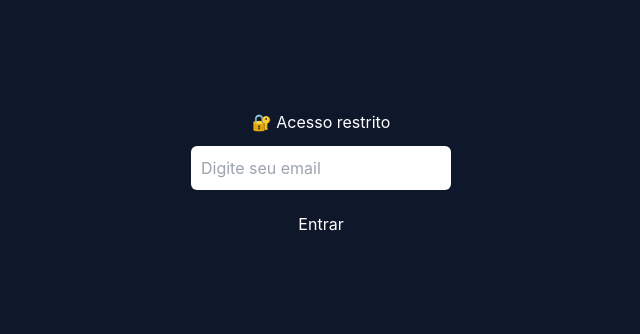
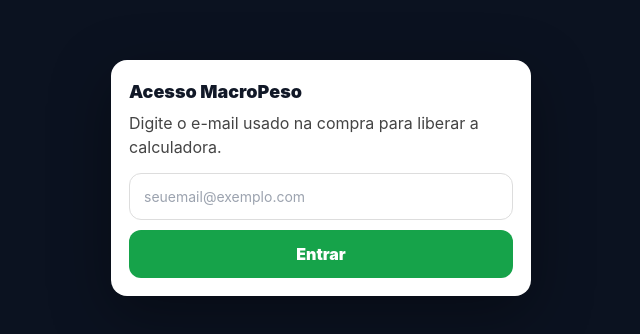
Before and after one commit to JoaoFrutuoso/aplicativo-macropeso, a React (Vite) app: page / in a window 1280 px wide. Shown: the part 222-556 px from the top of the page, without its empty margins (319-959 px from the left). Built offline with nearby package versions, Linux system fonts and the light colour scheme; no server answers.

Commit message:
Update App.jsx

```diff
--- a/src/App.jsx
+++ b/src/App.jsx
@@ -1,86 +1,225 @@
-import { useState } from "react";
-import { createClient } from "@supabase/supabase-js";
-import MacroPesoApp from "./components/MacroPesoApp";
+import React, { useEffect, useMemo, useState } from "react";
+import { Helmet } from "react-helmet";
+import MacroPesoApp from "@/components/MacroPesoApp";
+import { supabase } from "./supabaseClient";
 
-// 🔑 Supabase
-const supabase = createClient(
-  import.meta.env.VITE_SUPABASE_URL,
-  import.meta.env.VITE_SUPABASE_ANON_KEY
-);
+function AccessGate({ children }) {
+  const [email, setEmail] = useState("");
+  const [status, setStatus] = useState("idle"); // idle | checking | ok | denied | error
+  const [msg, setMsg] = useState("");
 
-export default function App() {
-  const [email, setEmail] = useState("");
-  const [loading, setLoading] = useState(false);
-  const [liberado, setLiberado] = useState(false);
-  const [erro, setErro] = useState("");
+  const normalizedEmail = useMemo(() => email.trim().toLowerCase(), [email]);
 
-  async function verificarAcesso() {
-    setLoading(true);
-    setErro("");
+  async function checkEmail(e) {
+    e?.preventDefault?.();
 
+    const em = normalizedEmail;
+    if (!em || !em.includes("@")) {
+      setStatus("denied");
+      setMsg("Digite um e-mail válido.");
+      return;
+    }
+
+    setStatus("checking");
+    setMsg("");
+
+    try {
       const { data, error } = await supabase
         .from("acessos_kiwify")
-      .select("email")
-      .eq("email", email)
-      .eq("ativo", true)
+        .select("email, ativo, data_expiracao")
+        .eq("email", em)
+        .maybeSingle();
+
+      if (error) {
+        setStatus("error");
+        setMsg("Erro ao consultar o acesso. (RLS/Policy/Conexão)");
+        return;
+      }
+
+      if (!data) {
+        setStatus("denied");
+        setMsg("E-mail não encontrado na lista de compradores.");
+        return;
+      }
+
+      const ativo = !!data.ativo;
+
+      // data_expiracao pode ser null
+      const exp = data.data_expiracao ? new Date(data.data_expiracao).getTime() : null;
+      const now = Date.now();
+      const naoExpirou = exp === null || exp > now;
+
+      if (ativo && naoExpirou) {
+        localStorage.setItem("mp_access_email", em);
+        setStatus("ok");
+        setMsg("");
+        return;
+      }
+
+      setStatus("denied");
+      setMsg("Acesso inativo ou expirado.");
+    } catch (err) {
+      setStatus("error");
+      setMsg("Erro inesperado ao validar acesso.");
+    }
+  }
+
+  async function autoCheck() {
+    const saved = (localStorage.getItem("mp_access_email") || "").trim().toLowerCase();
+    if (!saved) return;
+    setEmail(saved);
+    // valida de verdade também (não confia só no localStorage)
+    setStatus("checking");
+    setMsg("");
+
+    try {
+      const { data, error } = await supabase
+        .from("acessos_kiwify")
+        .select("email, ativo, data_expiracao")
+        .eq("email", saved)
         .maybeSingle();
 
       if (error || !data) {
-      setErro("Acesso não autorizado para este email.");
-      setLoading(false);
+        setStatus("idle");
         return;
       }
 
-    setLiberado(true);
-    setLoading(false);
+      const ativo = !!data.ativo;
+      const exp = data.data_expiracao ? new Date(data.data_expiracao).getTime() : null;
+      const now = Date.now();
+      const naoExpirou = exp === null || exp > now;
+
+      if (ativo && naoExpirou) setStatus("ok");
+      else setStatus("idle");
+    } catch {
+      setStatus("idle");
+    }
   }
 
-  // 🔒 BLOQUEIO
-  if (!liberado) {
+  function logout() {
+    localStorage.removeItem("mp_access_email");
+    setStatus("idle");
+    setMsg("");
+    setEmail("");
+  }
+
+  useEffect(() => {
+    autoCheck();
+    // eslint-disable-next-line react-hooks/exhaustive-deps
+  }, []);
+
+  if (status === "ok") {
     return (
-      <div style={{
+      <div className="min-h-screen">
+        <div style={{ position: "fixed", top: 12, right: 12, zIndex: 9999 }}>
+          <button
+            onClick={logout}
+            style={{
+              padding: "10px 12px",
+              borderRadius: 10,
+              border: "1px solid #ddd",
+              background: "white",
+              cursor: "pointer",
+              fontWeight: 700,
+            }}
+          >
+            Sair
+          </button>
+        </div>
+        {children}
+      </div>
+    );
+  }
+
+  return (
+    <div
+      style={{
         minHeight: "100vh",
-        display: "flex",
-        alignItems: "center",
-        justifyContent: "center",
-        background: "#0f172a",
-        color: "#fff",
-        flexDirection: "column",
-        gap: "12px"
-      }}>
-        <h2>🔐 Acesso restrito</h2>
+        display: "grid",
+        placeItems: "center",
+        padding: 18,
+        background: "#0b1220",
+      }}
+    >
+      <div
+        style={{
+          width: "100%",
+          maxWidth: 420,
+          background: "white",
+          borderRadius: 16,
+          padding: 18,
+          boxShadow: "0 18px 60px rgba(0,0,0,.35)",
+        }}
+      >
+        <h1 style={{ fontSize: 18, fontWeight: 900, marginBottom: 6 }}>
+          Acesso MacroPeso
+        </h1>
+        <p style={{ marginTop: 0, marginBottom: 14, color: "#444" }}>
+          Digite o e-mail usado na compra para liberar a calculadora.
+        </p>
 
+        <form onSubmit={checkEmail} style={{ display: "grid", gap: 10 }}>
           <input
-          type="email"
-          placeholder="Digite seu email"
             value={email}
             onChange={(e) => setEmail(e.target.value)}
+            placeholder="seuemail@exemplo.com"
+            autoComplete="email"
             style={{
-            padding: "10px",
-            width: "260px",
-            borderRadius: "6px",
-            border: "none"
+              padding: "12px 14px",
+              borderRadius: 12,
+              border: "1px solid #ddd",
+              fontSize: 14,
             }}
           />
 
           <button
-          onClick={verificarAcesso}
-          disabled={loading}
+            type="submit"
+            disabled={status === "checking"}
             style={{
-            padding: "10px 20px",
-            borderRadius: "6px",
+              padding: "12px 14px",
+              borderRadius: 12,
               border: "none",
-            cursor: "pointer"
+              background: "#16a34a",
+              color: "white",
+              fontWeight: 900,
+              cursor: "pointer",
+              opacity: status === "checking" ? 0.7 : 1,
             }}
           >
-          {loading ? "Verificando..." : "Entrar"}
+            {status === "checking" ? "Verificando..." : "Entrar"}
           </button>
 
-        {erro && <p style={{ color: "#f87171" }}>{erro}</p>}
+          {(status === "denied" || status === "error") && (
+            <div
+              style={{
+                background: "#fff7ed",
+                border: "1px solid #fed7aa",
+                color: "#9a3412",
+                padding: 12,
+                borderRadius: 12,
+                fontWeight: 700,
+                fontSize: 13,
+              }}
+            >
+              {msg}
+            </div>
+          )}
+        </form>
+      </div>
     </div>
   );
 }
 
-  // ✅ LIBERADO
-  return <MacroPesoApp />;
+export default function App() {
+  return (
+    <>
+      <Helmet>
+        <title>MacroPeso</title>
+      </Helmet>
+
+      <AccessGate>
+        <MacroPesoApp />
+      </AccessGate>
+    </>
+  );
 }
```
Lines whose indentation alone changed are shown as unchanged.
